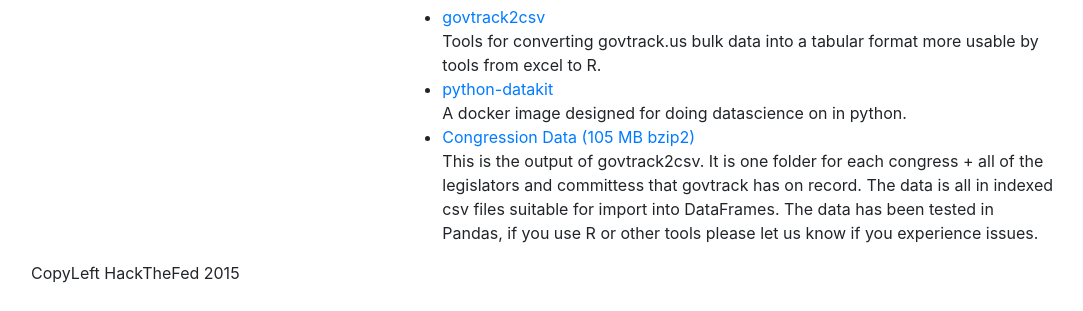
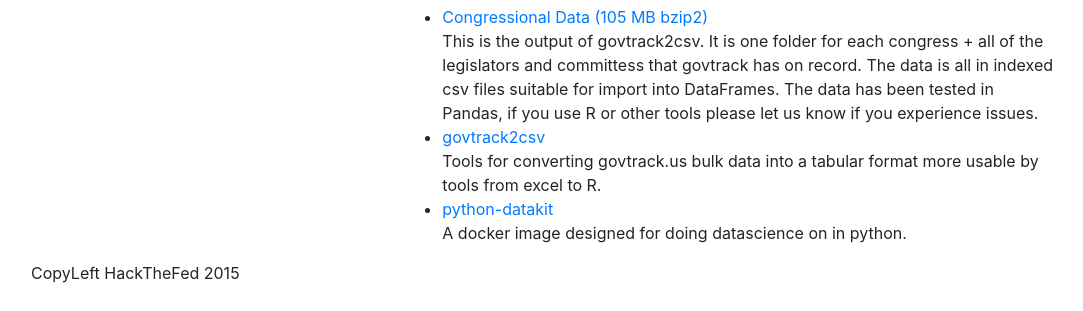
Before and after one commit to hackthefed/website, a plain HTML site: page index.html in a window 1280 px wide. Shown: the part 489-800 px from the top of the page, without its empty margins (82-1165 px from the left). Drawn offline with nearby package versions, Linux system fonts and the light colour scheme.

Commit message:
fix spelling and move data to top of list

```diff
--- a/index.html
+++ b/index.html
@@ -6,13 +6,11 @@
 	<meta http-equiv="X-UA-Compatible" content="IE=edge">
 	<meta name="viewport" content="width=device-width, initial-scale=1">
 	<link href="https://cdnjs.cloudflare.com/ajax/libs/twitter-bootstrap/4.0.0-alpha/css/bootstrap.min.css" rel="stylesheet">
-	<meta property="og:url"           content="http://www.hackthefed.org" />
-  <meta property="og:type"          content="website" />
-  <meta property="og:title"         content="Hack The Fed" />
-  <meta property="og:description"   content="Applying the Hacker Ethic to the Federal Record." />
-  <meta property="og:image"         content="http://www.hackthefed.org/images/HackTheFed.png" />
-	<style>
-	</style>
+	<meta property="og:url" content="http://www.hackthefed.org" />
+  <meta property="og:type" content="website" />
+  <meta property="og:title" content="Hack The Fed" />
+  <meta property="og:description" content="Applying the Hacker Ethic to the Federal Record." />
+  <meta property="og:image" content="http://www.hackthefed.org/images/htf-logo-final.png" />
 </head>
 <body>
 
@@ -51,6 +49,14 @@
 				<h2>Current Projects</h2>
 				<ul>
 					<li>
+						<a href="/zip/congress_csv.tbz">Congressional Data (105 MB bzip2)</a><br>
+						This is the output of govtrack2csv. It is one folder for each congress +
+						all of the legislators and committess that govtrack has on record.
+						The data is all in indexed csv files suitable for import into DataFrames.
+						The data has been tested in Pandas, if you use R or other tools please
+						let us know if you experience issues.
+					</li>
+					<li>
 						<a href="https://github.com/hackthefed/govtrack2csv">govtrack2csv</a><br>
 						Tools for converting govtrack.us bulk data into a  tabular format more usable by
 						tools from excel to R.
@@ -59,14 +65,6 @@
 					<li>
 						<a href="https://hub.docker.com/r/hackthefed/python-datakit/">python-datakit</a><br>
 						A docker image designed for doing datascience on in python.
-					</li>
-					<li>
-						<a href="/zip/congress_csv.tbz">Congression Data (105 MB bzip2)</a><br>
-						This is the output of govtrack2csv. It is one folder for each congress +
-						all of the legislators and committess that govtrack has on record.
-						The data is all in indexed csv files suitable for import into DataFrames.
-						The data has been tested in Pandas, if you use R or other tools please
-						let us know if you experience issues.
 					</li>
 				</ul>
 		</main>
```
